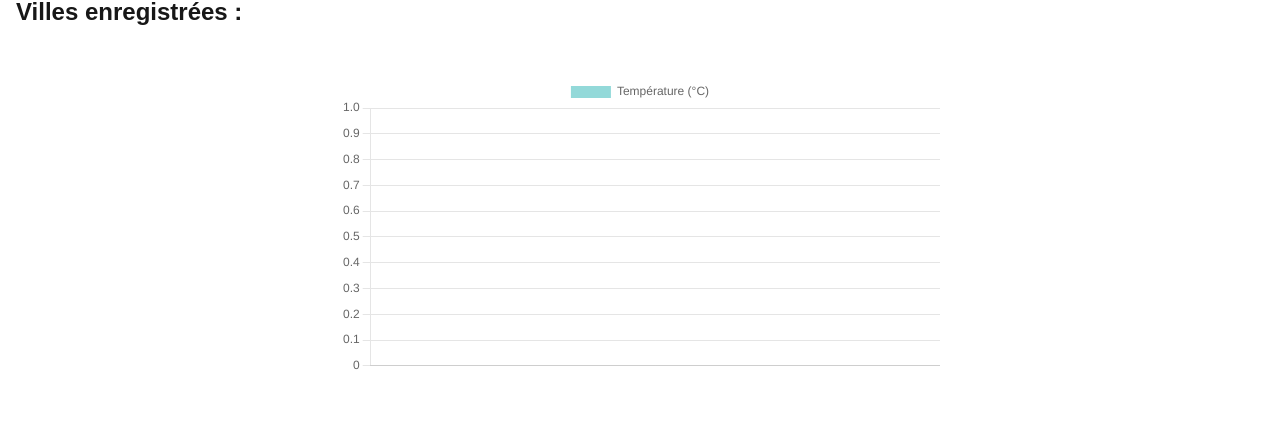
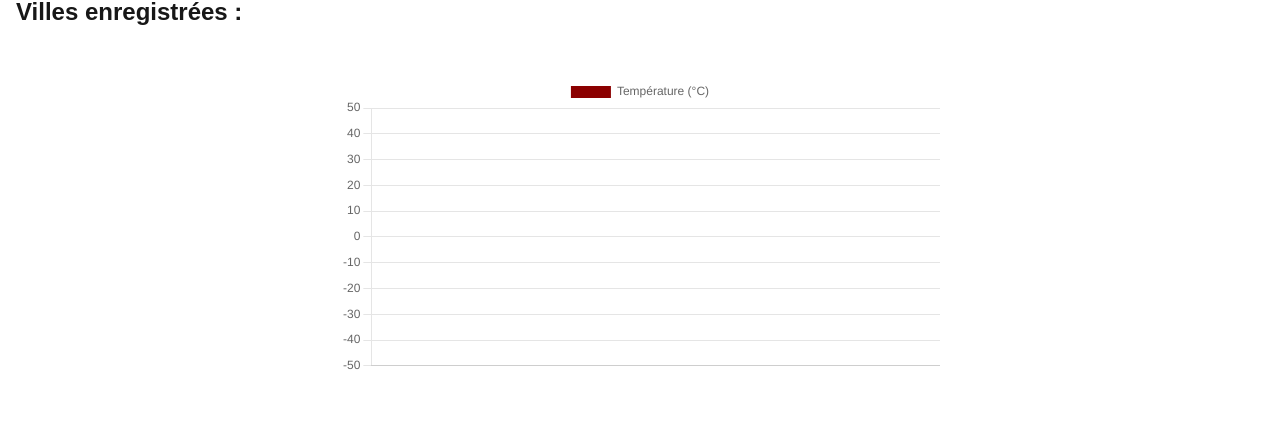
Before and after one commit to ValentinMachefaux/aws-meteo, a Next.js app: page / in a window 1280 px wide. Shown: the part 214-640 px from the top of the page. Built offline with nearby package versions, Linux system fonts and the light colour scheme.

Commit message:
Embelissement graphique

```diff
--- a/src/app/components/Graph.tsx
+++ b/src/app/components/Graph.tsx
@@ -71,6 +71,32 @@ const Graph = () => {
     "squalls": "rafales",
     "tornado": "tornade",
   };
+
+  // A récupérer
+
+  // Fonction pour générer un dégradé global de 0°C à 40°C pour toutes les barres
+  const getGlobalGradient = (ctx) => {
+    const gradient = ctx.createLinearGradient(0, 0, 0, 400);
+
+    // Bleu pour les températures froides
+    gradient.addColorStop(0.1, 'darkred');   // 0°C
+
+    gradient.addColorStop(0.2, 'red');   // 0°C
+
+    gradient.addColorStop(0.25, 'orange');   // 0°C
+    // Jaune pour les températures moyennes
+    gradient.addColorStop(0.3, 'green');  // 20°C
+
+    gradient.addColorStop(0.5, 'blue');  // 20°C
+
+    gradient.addColorStop(0.7, 'darkblue');   // 40°C
+
+    gradient.addColorStop(1, 'black');   // 40°C
+
+    return gradient;
+  };
+
+  // A récupérer
 
   const fetchWeatherData = async (city) => {
     const API_KEY = process.env.NEXT_PUBLIC_OPENWEATHER_API_KEY;
@@ -190,7 +216,7 @@ const Graph = () => {
         </ul>
       </div>
 
-      {/* Affichage du graphique */}
+      {/* A récupérer */}
       <div className="w-full" style={{ maxWidth: "600px" }}>
         <Bar
           data={{
@@ -199,7 +225,11 @@ const Graph = () => {
               {
                 label: "Température (°C)",
                 data: sortedChartData.map((data) => data.degree),
-                backgroundColor: "rgba(75, 192, 192, 0.6)",
+                backgroundColor: (context) => {
+                  const chart = context.chart;
+                  const { ctx } = chart;
+                  return getGlobalGradient(ctx); // Utilisation du même dégradé pour toutes les barres
+                },
               },
             ],
           }}
@@ -209,6 +239,8 @@ const Graph = () => {
             scales: {
               y: {
                 beginAtZero: true,
+                min: -50,
+                max: 50, // Fixer la limite max pour correspondre à notre échelle de gradient
               },
             },
           }}
@@ -218,4 +250,6 @@ const Graph = () => {
   );
 };
 
+// A récupérer
+
 export default Graph;
```
